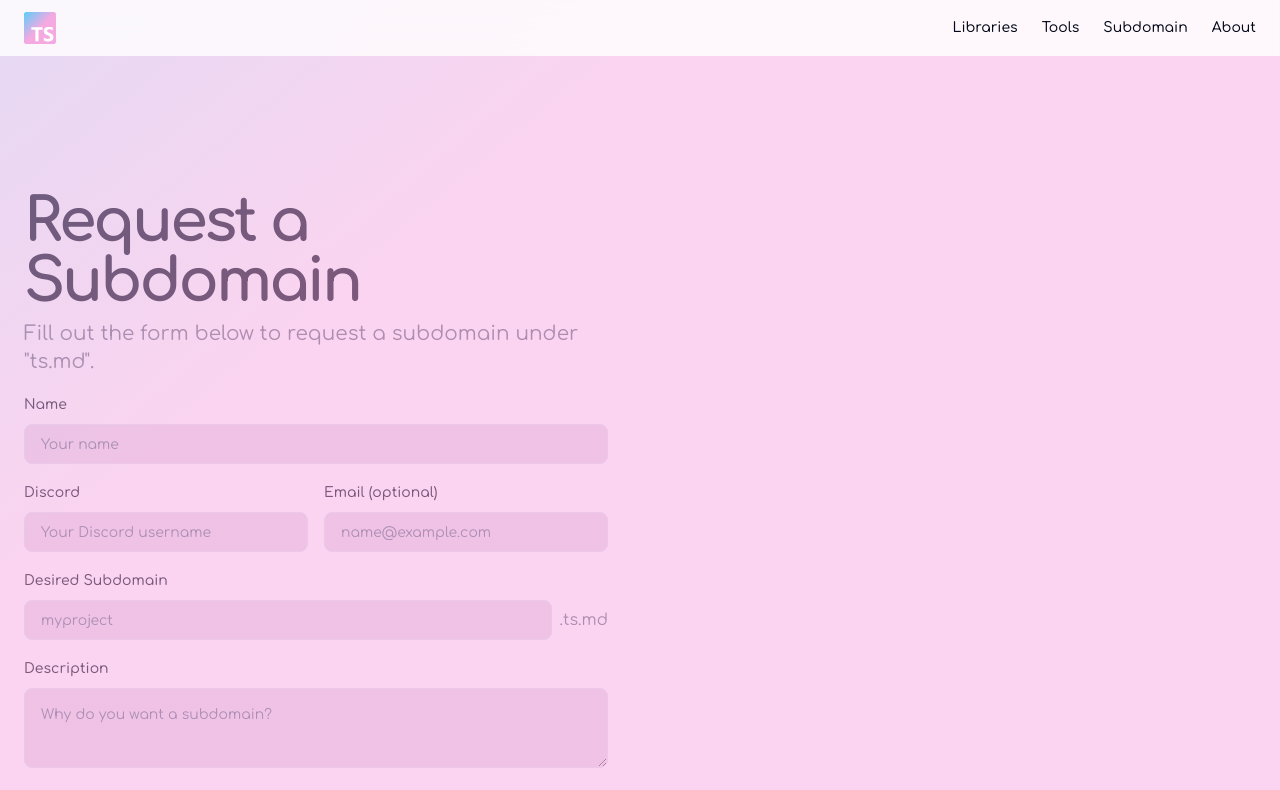
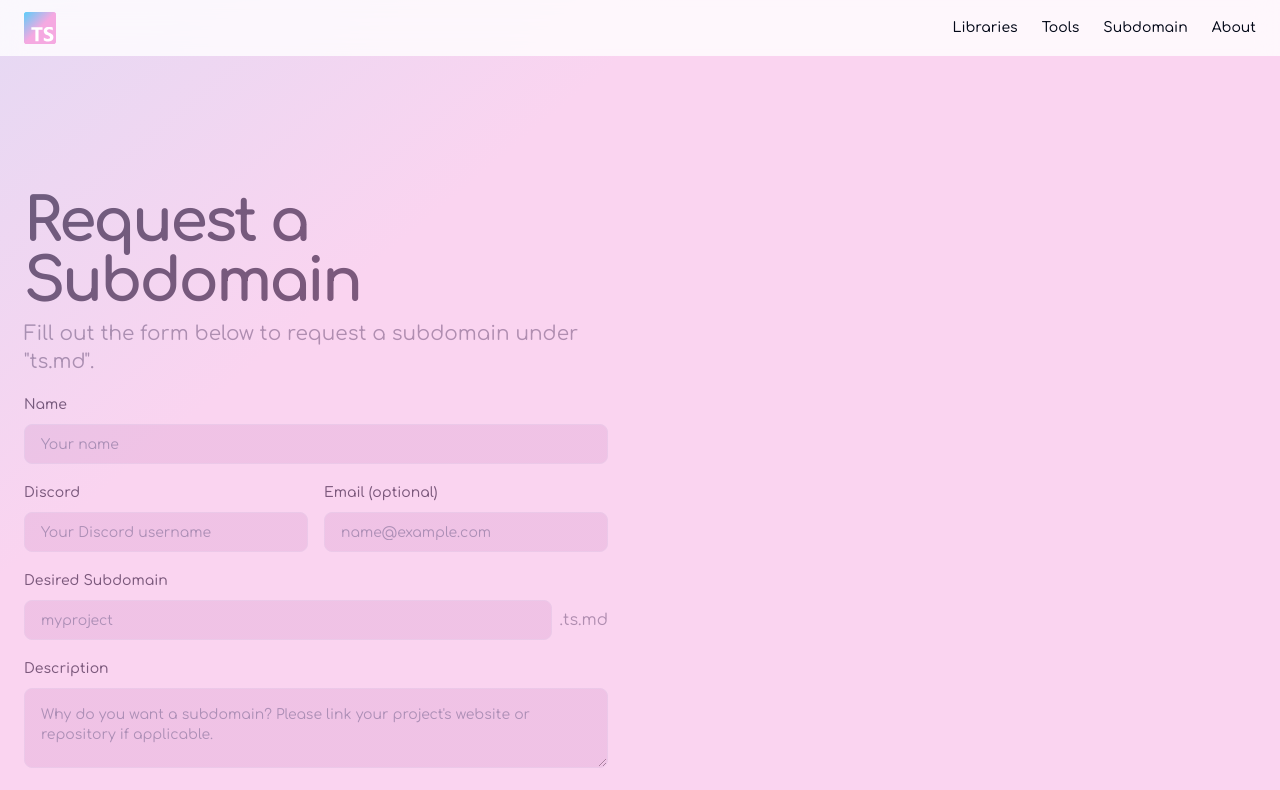
Before and after one commit to cvyl/ts.md, a Next.js app: page /subdomain in a window 1280 px wide. Shown: the top 790 px of the page. Built offline with nearby package versions, Linux system fonts and the light colour scheme.

Commit message:
chore: form update

```diff
--- a/src/app/(web)/subdomain/page.tsx
+++ b/src/app/(web)/subdomain/page.tsx
@@ -36,7 +36,7 @@ ${formData.discord}
 
 ${formData.email}
 
-## Description of your project (required)
+## Description of your project, please link your project&#39;s website or repository if applicable. (required)
 
 ${formData.description}
 
@@ -131,7 +131,7 @@ ${formData.subdomain}.ts.md
 											id='description'
 											value={formData.description}
 											onChange={handleInputChange}
-											placeholder='Why do you want a subdomain?'
+											placeholder='Why do you want a subdomain? Please link your project&#39;s website or repository if applicable.'
 											required
 										/>
 									</div>
```
